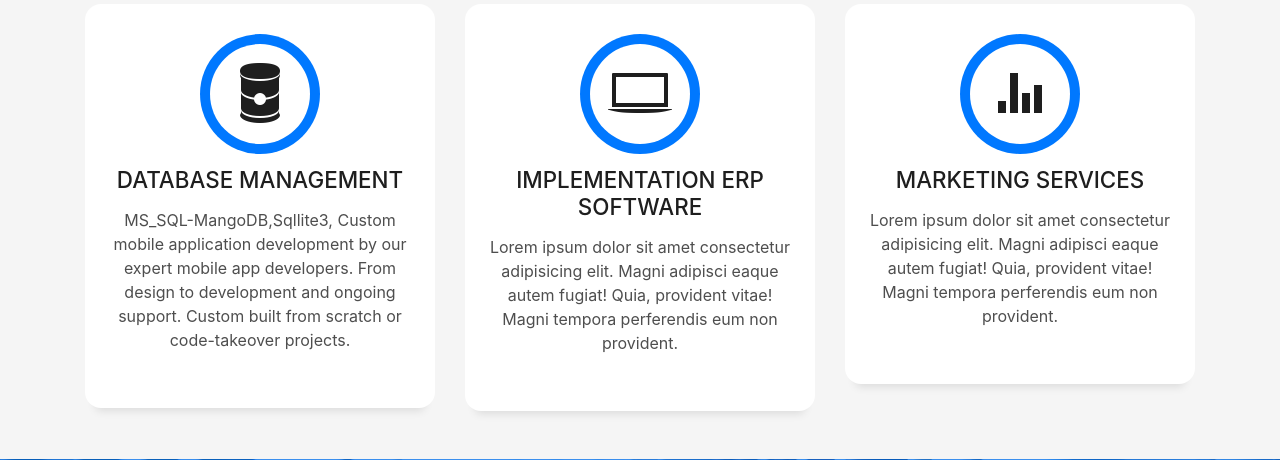
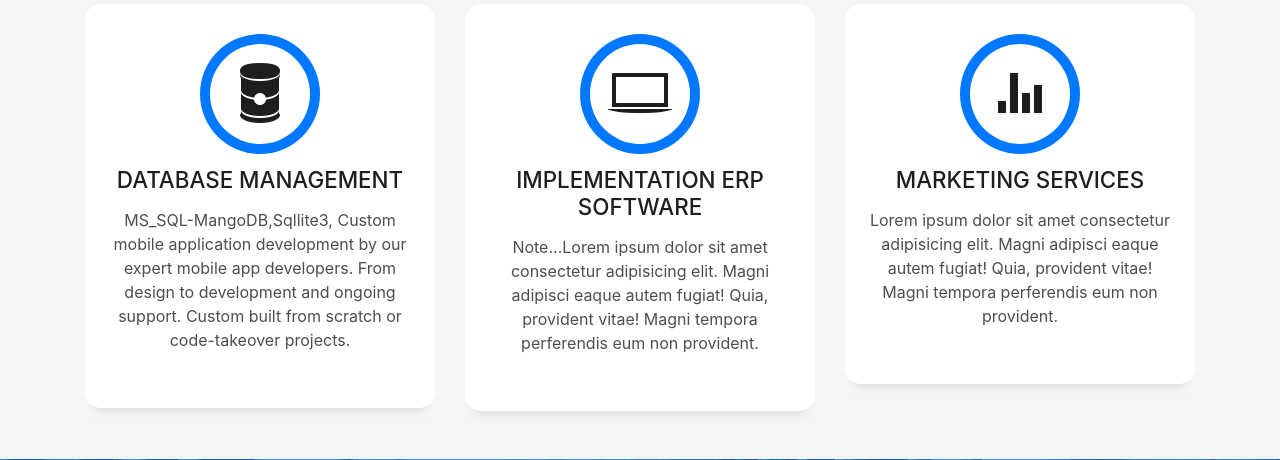
Before and after one commit to DLoubens/portfo, a Flask app: page / in a window 1280 px wide. Shown: the part 2377-2837 px from the top of the page. Run offline with Flask 3, Linux system fonts and the light colour scheme; some libraries are stand-ins or nearby versions; some web fonts are replaced.

Commit message:
Update index.html

```diff
--- a/templates/index.html
+++ b/templates/index.html
@@ -269,7 +269,7 @@
             <div class="service-content">
               <h2 class="s-title">Implementation ERP Software </h2>
               <p class="s-description text-center">
-                Lorem ipsum dolor sit amet consectetur adipisicing elit. Magni adipisci eaque autem fugiat! Quia,
+                Note...Lorem ipsum dolor sit amet consectetur adipisicing elit. Magni adipisci eaque autem fugiat! Quia,
                 provident vitae! Magni
                 tempora perferendis eum non provident.
               </p>
```
